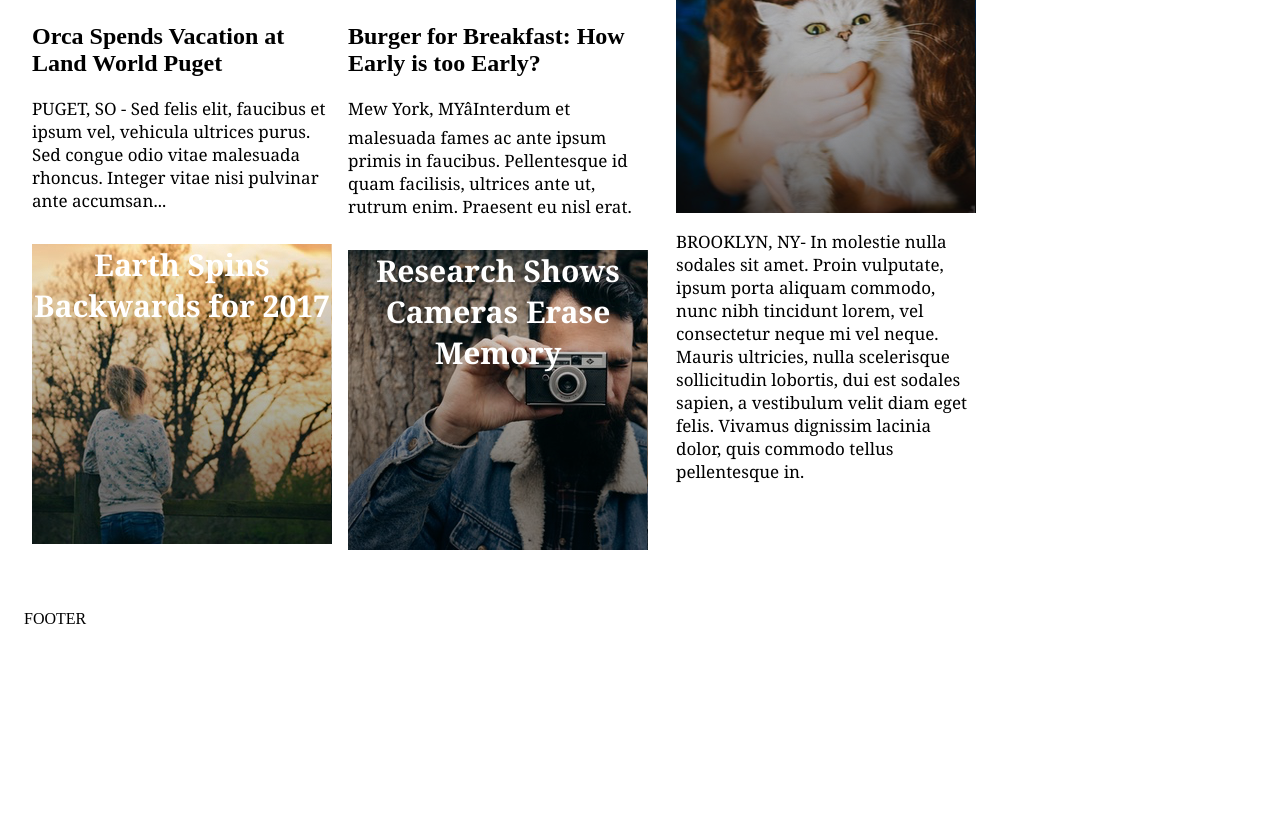
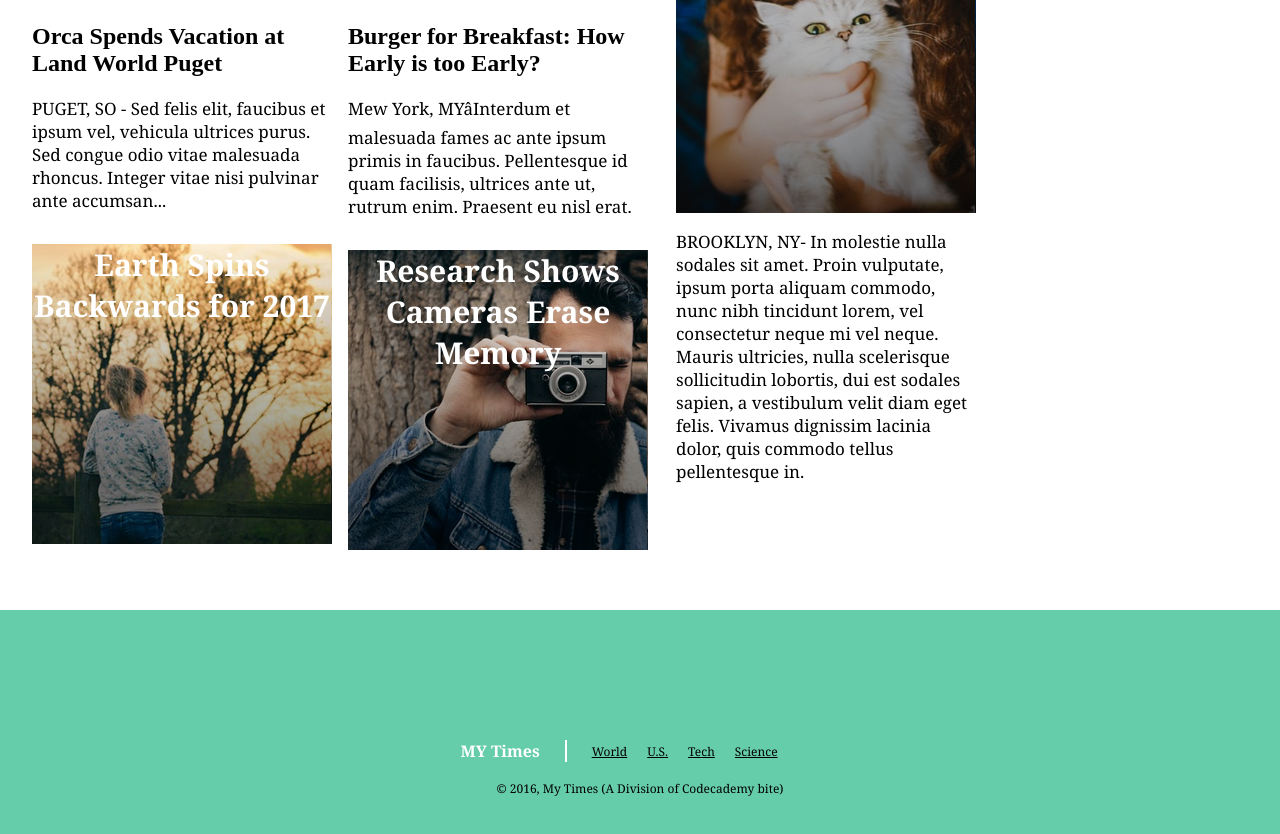
Before and after one commit to Ramtrap/mytimes2, a plain HTML site: page index.html in a window 1280 px wide. Shown: the part 697-1531 px from the top of the page. Before the commit the page ends 1325 px from the top, so only its background shows below. Drawn offline with Linux system fonts and the light colour scheme.

Commit message:
Completed project. Everything seems to work.

```diff
--- a/index.html
+++ b/index.html
@@ -142,7 +142,18 @@
 
     <!--   FOOTER   -->
     <footer>
-      <span>FOOTER</span>
+      <div class="info">
+        <span class="title">MY Times</span>
+        <nav class="menu">
+          <span><a href="#">World</a></span>
+          <span><a href="#">U.S.</a></span>
+          <span><a href="#">Tech</a></span>
+          <span><a href="#">Science</a></span>
+        </nav>
+      </div>
+      <div class="copyright">
+        <span>&copy; 2016, My Times (A Division of Codecademy bite)</span>
+      </div>
     </footer>
 
   </body>
--- a/resources/css/style.css
+++ b/resources/css/style.css
@@ -153,6 +153,42 @@ header {
 }
 
 footer {
-  width: 1232px;
-  margin: 0 auto;
+  display: flex;
+  flex-direction: column;
+  background-color: MediumAquamarine;
+  margin: auto;
+  font-family: Georgia;
+  font-size: 12px;
+  width: 100%;
+  height: 300px;
+  justify-content: center;
 }
+
+.info {
+  display: flex;
+  align-items: center;
+  justify-content: center;
+}
+
+.title {
+  font-family: Georgia;
+  font-size: 16px;
+  font-weight: bold;
+  color: White;
+  padding-right: 25px;
+  border-right: 2px solid white;
+}
+
+footer nav {
+  padding-left: 15px;
+}
+
+.info .menu a {
+  color: black;
+}
+
+.copyright {
+  display: flex;
+  align-items: center;
+  justify-content: center;
+}
```
